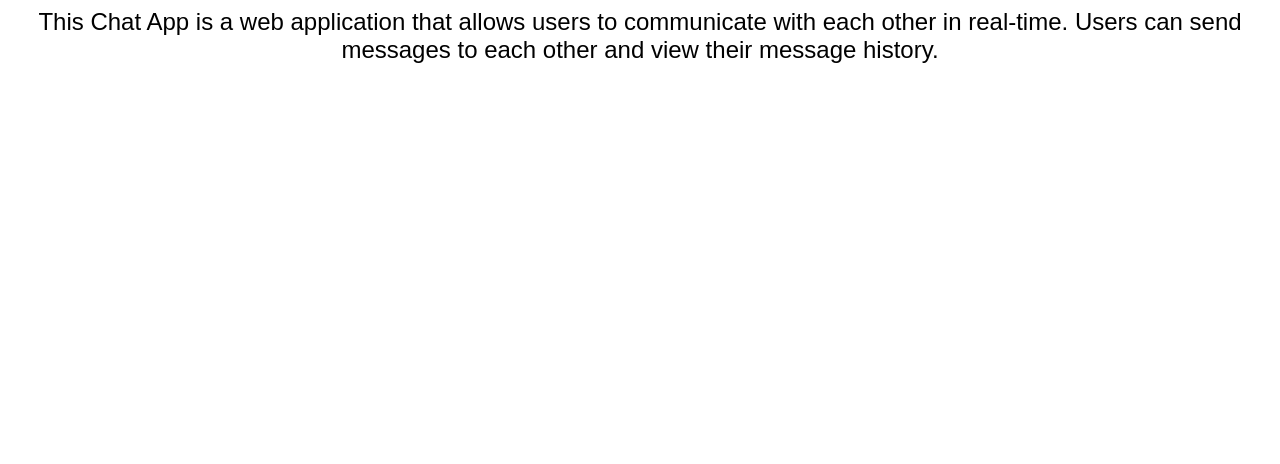
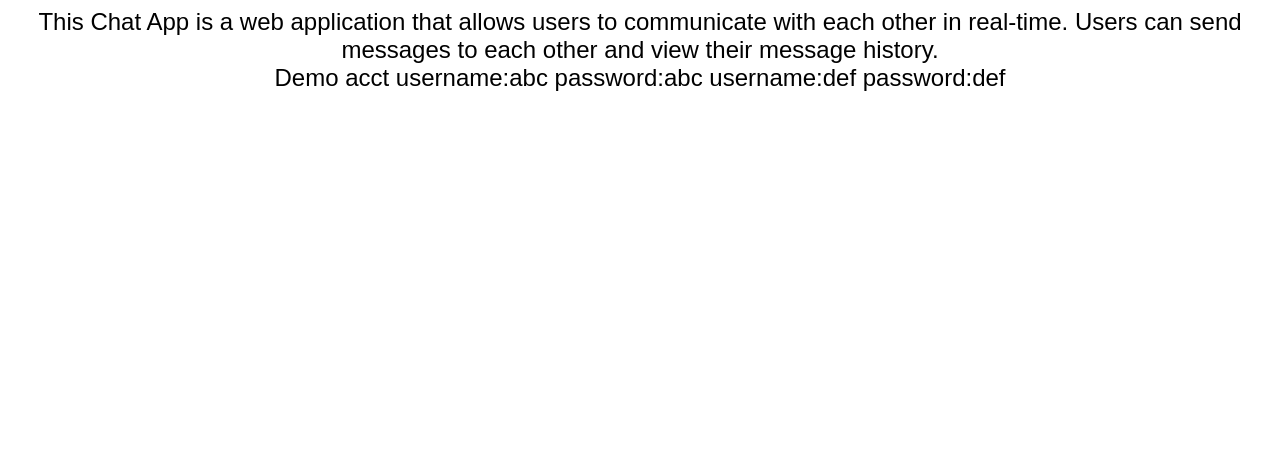
Before and after one commit to NandavardhanRadhakrishnan/MessagingAppMEAN, a website: page public/home.html in a window 1280 px wide. Shown: the part 336-800 px from the top of the page. Drawn offline with nearby package versions, Linux system fonts and the light colour scheme; some packages are replaced by stand-ins of ours.

Commit message:
added demo data

```diff
--- a/public/home.html
+++ b/public/home.html
@@ -23,6 +23,10 @@
             <span style="font-size: x-large;">
                 This Chat App is a web application that allows users to communicate with each other in real-time. Users can send messages to each other and view their message history.
             </span>
+            <br>
+            <span style="font-size: x-large;">
+                Demo acct username:abc password:abc username:def password:def
+            </span>
 
         </center>
     </div>
```
